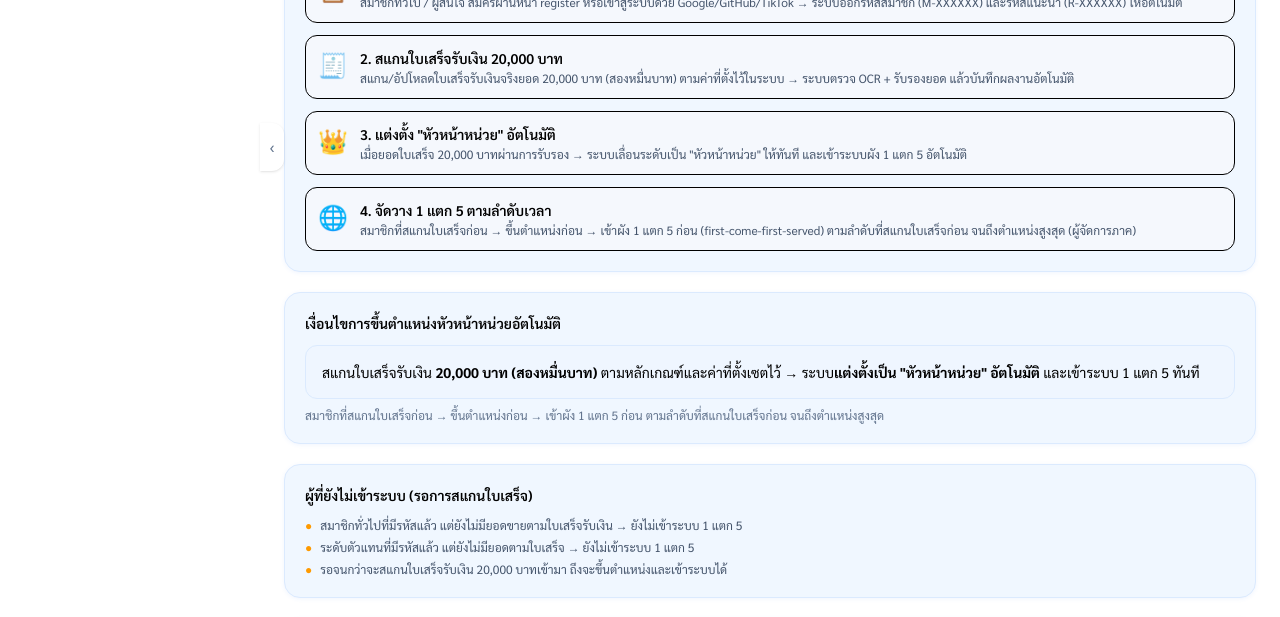
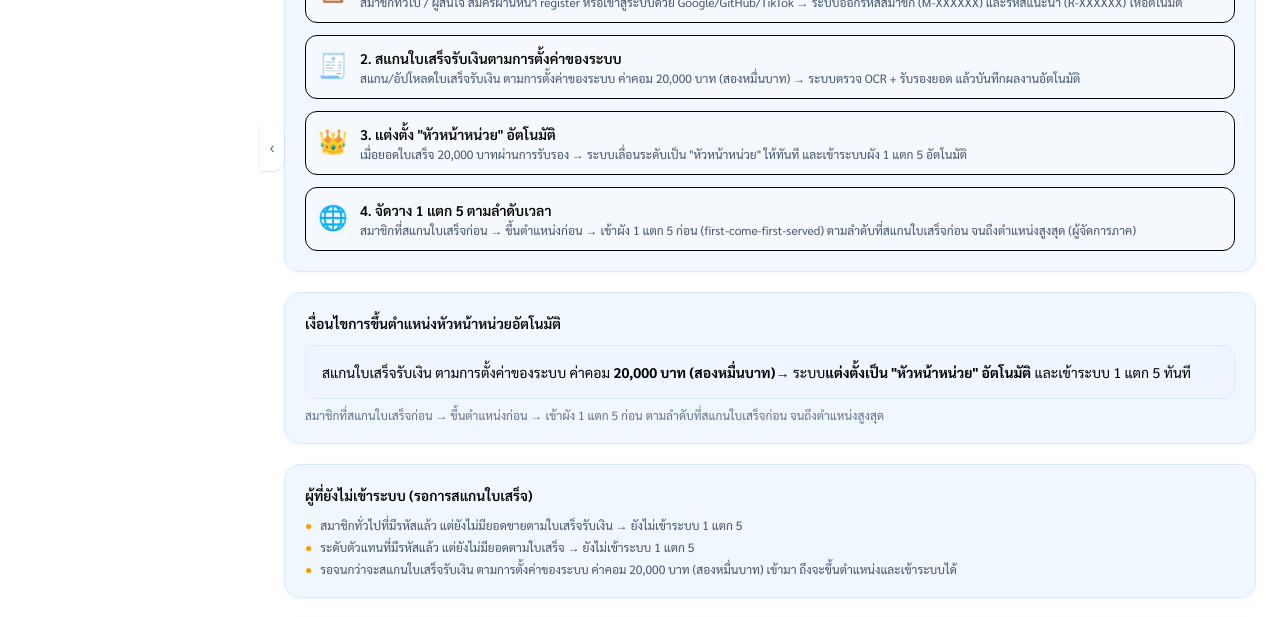
Before and after one commit to AINetworkOS98/ai-insurance-network-tree, a Next.js app: page /network/1x5-rules in a window 1280 px wide. Shown: the part 253-870 px from the top of the page. Built offline with nearby package versions, Linux system fonts and the light colour scheme; no server answers.

Commit message:
wording: receipt amount -> per system settings commission 20,000 baht

```diff
--- a/src/app/network/1x5-rules/page.tsx
+++ b/src/app/network/1x5-rules/page.tsx
@@ -6,14 +6,14 @@ import Sidebar from '@/components/Sidebar';
 export default function OneBreakFiveRulesPage(){
   const steps = [
     { icon:'📋', title:'1. สมัครสมาชิก (ได้รหัสก่อน)', body:'สมาชิกทั่วไป / ผู้สนใจ สมัครผ่านหน้า register หรือเข้าสู่ระบบด้วย Google/GitHub/TikTok → ระบบออกรหัสสมาชิก (M-XXXXXX) และรหัสแนะนำ (R-XXXXXX) ให้อัตโนมัติ' },
-    { icon:'🧾', title:'2. สแกนใบเสร็จรับเงิน 20,000 บาท', body:'สแกน/อัปโหลดใบเสร็จรับเงินจริงยอด 20,000 บาท (สองหมื่นบาท) ตามค่าที่ตั้งไว้ในระบบ → ระบบตรวจ OCR + รับรองยอด แล้วบันทึกผลงานอัตโนมัติ' },
+    { icon:'🧾', title:'2. สแกนใบเสร็จรับเงินตามการตั้งค่าของระบบ', body:'สแกน/อัปโหลดใบเสร็จรับเงิน ตามการตั้งค่าของระบบ ค่าคอม 20,000 บาท (สองหมื่นบาท) → ระบบตรวจ OCR + รับรองยอด แล้วบันทึกผลงานอัตโนมัติ' },
     { icon:'👑', title:'3. แต่งตั้ง "หัวหน้าหน่วย" อัตโนมัติ', body:'เมื่อยอดใบเสร็จ 20,000 บาทผ่านการรับรอง → ระบบเลื่อนระดับเป็น "หัวหน้าหน่วย" ให้ทันที และเข้าระบบผัง 1 แตก 5 อัตโนมัติ' },
     { icon:'🌐', title:'4. จัดวาง 1 แตก 5 ตามลำดับเวลา', body:'สมาชิกที่สแกนใบเสร็จก่อน → ขึ้นตำแหน่งก่อน → เข้าผัง 1 แตก 5 ก่อน (first-come-first-served) ตามลำดับที่สแกนใบเสร็จก่อน จนถึงตำแหน่งสูงสุด (ผู้จัดการภาค)' },
   ];
   const waitRules = [
     'สมาชิกทั่วไปที่มีรหัสแล้ว แต่ยังไม่มียอดขายตามใบเสร็จรับเงิน → ยังไม่เข้าระบบ 1 แตก 5',
     'ระดับตัวแทนที่มีรหัสแล้ว แต่ยังไม่มียอดตามใบเสร็จ → ยังไม่เข้าระบบ 1 แตก 5',
-    'รอจนกว่าจะสแกนใบเสร็จรับเงิน 20,000 บาทเข้ามา ถึงจะขึ้นตำแหน่งและเข้าระบบได้',
+    'รอจนกว่าจะสแกนใบเสร็จรับเงิน ตามการตั้งค่าของระบบ ค่าคอม 20,000 บาท (สองหมื่นบาท) เข้ามา ถึงจะขึ้นตำแหน่งและเข้าระบบได้',
   ];
   const removeRules = [
     'สมาชิกในสาย 1 แตก 5 ที่รักษายอดตัวแทนไม่ได้ → ระบบดีดออกอัตโนมัติ',
@@ -53,7 +53,7 @@ export default function OneBreakFiveRulesPage(){
           <div className="card p-5">
             <h3 className="font-semibold text-sm">เงื่อนไขการขึ้นตำแหน่งหัวหน้าหน่วยอัตโนมัติ</h3>
             <div className="mt-3 p-4 rounded-xl bg-[#eff6ff] border border-[#dbeafe] text-sm">
-              สแกนใบเสร็จรับเงิน <b>20,000 บาท (สองหมื่นบาท)</b> ตามหลักเกณฑ์และค่าที่ตั้งเซตไว้
+              สแกนใบเสร็จรับเงิน ตามการตั้งค่าของระบบ ค่าคอม <b>20,000 บาท (สองหมื่นบาท)</b>
               → ระบบ<b>แต่งตั้งเป็น "หัวหน้าหน่วย" อัตโนมัติ</b> และเข้าระบบ 1 แตก 5 ทันที
             </div>
             <div className="mt-2 text-xs text-slate-500">สมาชิกที่สแกนใบเสร็จก่อน → ขึ้นตำแหน่งก่อน → เข้าผัง 1 แตก 5 ก่อน ตามลำดับที่สแกนใบเสร็จก่อน จนถึงตำแหน่งสูงสุด</div>
```
